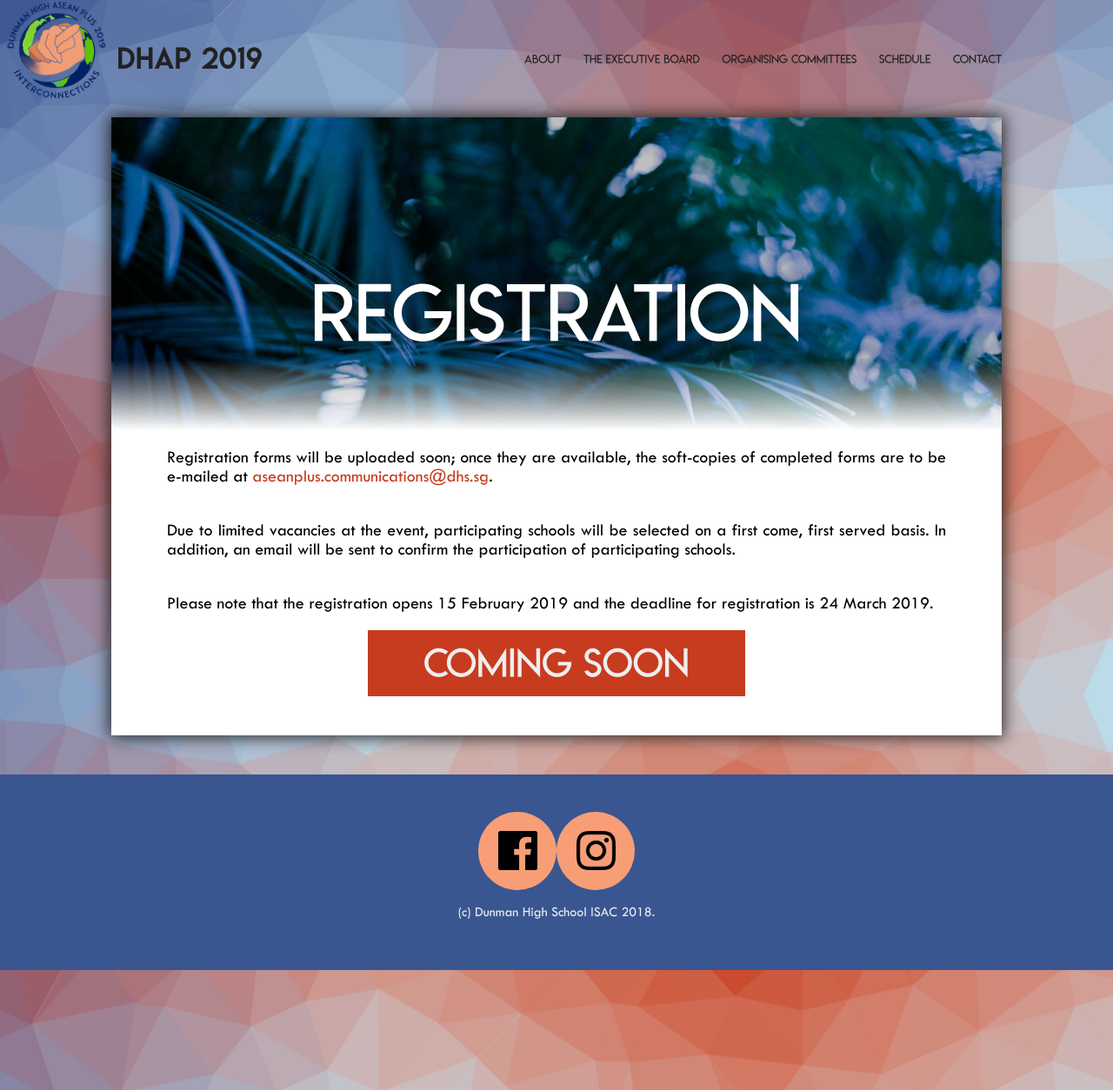
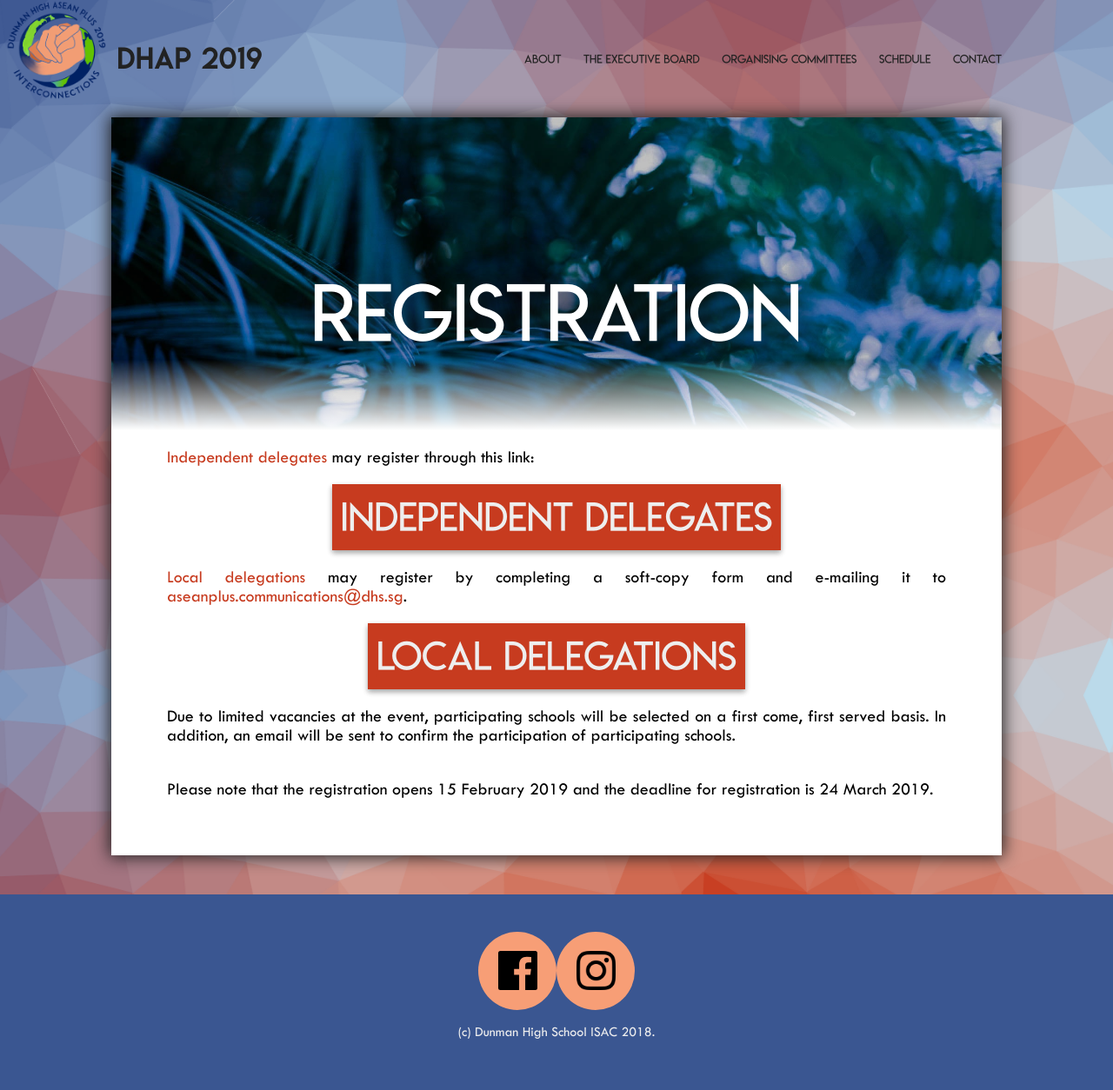
Before and after one commit to kaine119/dhap-2019, a Jekyll site: the page built from registration.md, in a window 1280 px wide. Shown: the whole page at 87% size. Built offline with Jekyll 4.4.1, drawn with Linux system fonts in a browser that asks for light colours.

Commit message:
Add proper registration links

```diff
--- a/assets/css/button.css
+++ b/assets/css/button.css
@@ -6,9 +6,17 @@
     display: flex;
     justify-content: center;
     align-items: center;
+    text-align: center;
     margin-left: auto;
     margin-right: auto;
     font-size: 5vh;
     user-select: none;
     cursor: pointer;
 }
+
+.button-wrapper {
+    padding: 0 !important;
+    align-self: center;
+    box-shadow: 0 3px 6px rgba(0,0,0,0.16), 0 3px 6px rgba(0,0,0,0.23);
+    width: auto;
+}
--- a/registration.md
+++ b/registration.md
@@ -5,12 +5,22 @@ title: Registration
 
 {% include titlebar.html title="Registration" %}
 
+**Independent delegates** may register through this link:
 
-Registration forms will be uploaded soon; once they are available, the soft-copies of completed forms are to be e-mailed at **aseanplus.communications@dhs.sg**.
+<div class="button-wrapper">
+<a href="https://docs.google.com/forms/d/1RAzgGVLygxse04goA5iqWBxaFhR2CiHS6jnWqFg48Pc" target="_blank">
+{% include button.html content="Independent Delegates" %}
+</a>
+</div>
+
+**Local delegations** may register by completing a soft-copy form and e-mailing it to **aseanplus.communications@dhs.sg**.
+
+<div class="button-wrapper">
+<a href="https://docs.google.com/document/d/1VjTv1CMg0LiXLXTcyOTt3ASqZvRmsDZC_x9GMtrmgK4/" target="_blank">
+{% include button.html content="Local Delegations" %}
+</a>
+</div>
 
 Due to limited vacancies at the event, participating schools will be selected on a first come, first served basis. In addition, an email will be sent to confirm the participation of participating schools.
 
-
 Please note that the registration opens 15 February 2019 and the deadline for registration is 24 March 2019.
-
-{% include button.html content='Coming soon' %}
```
